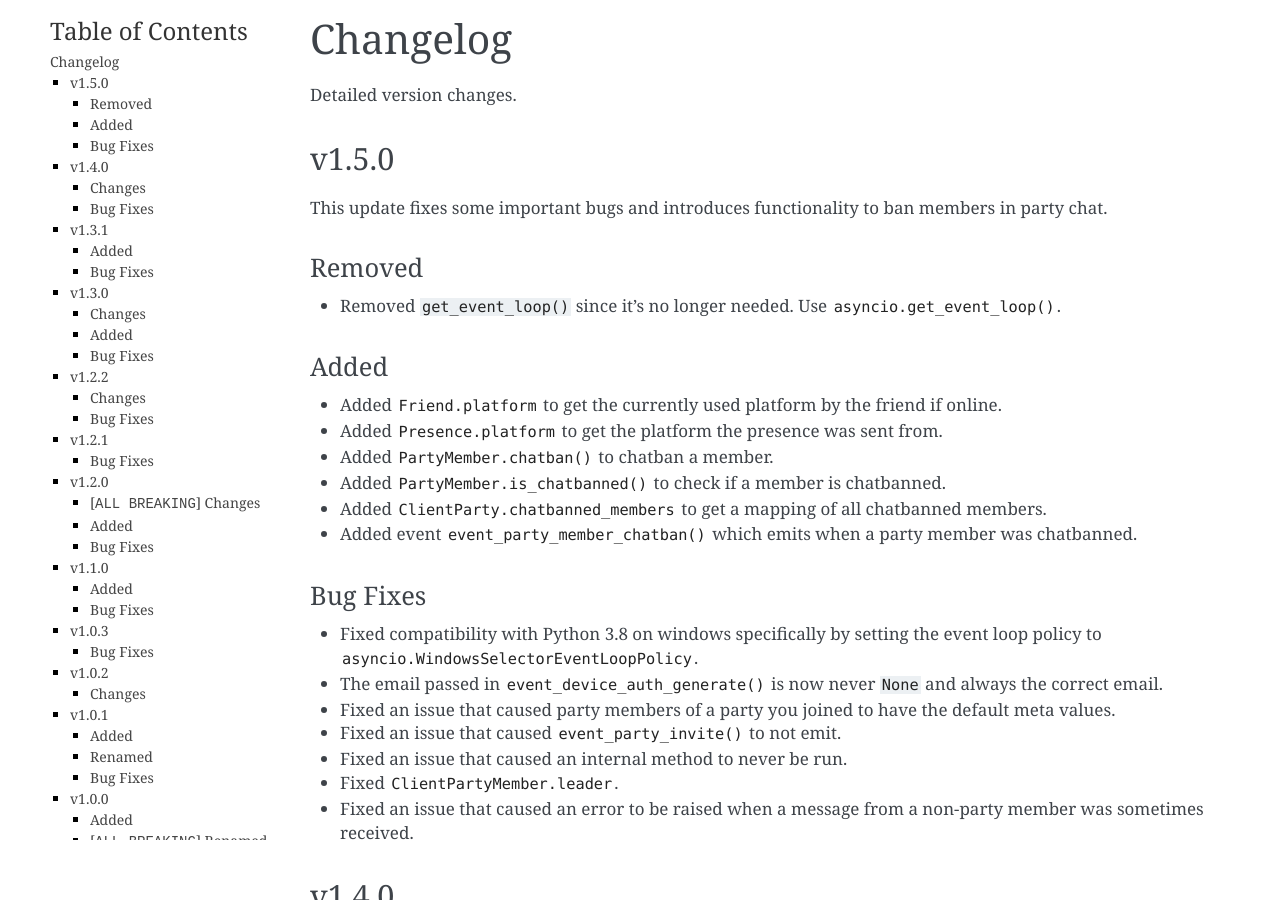
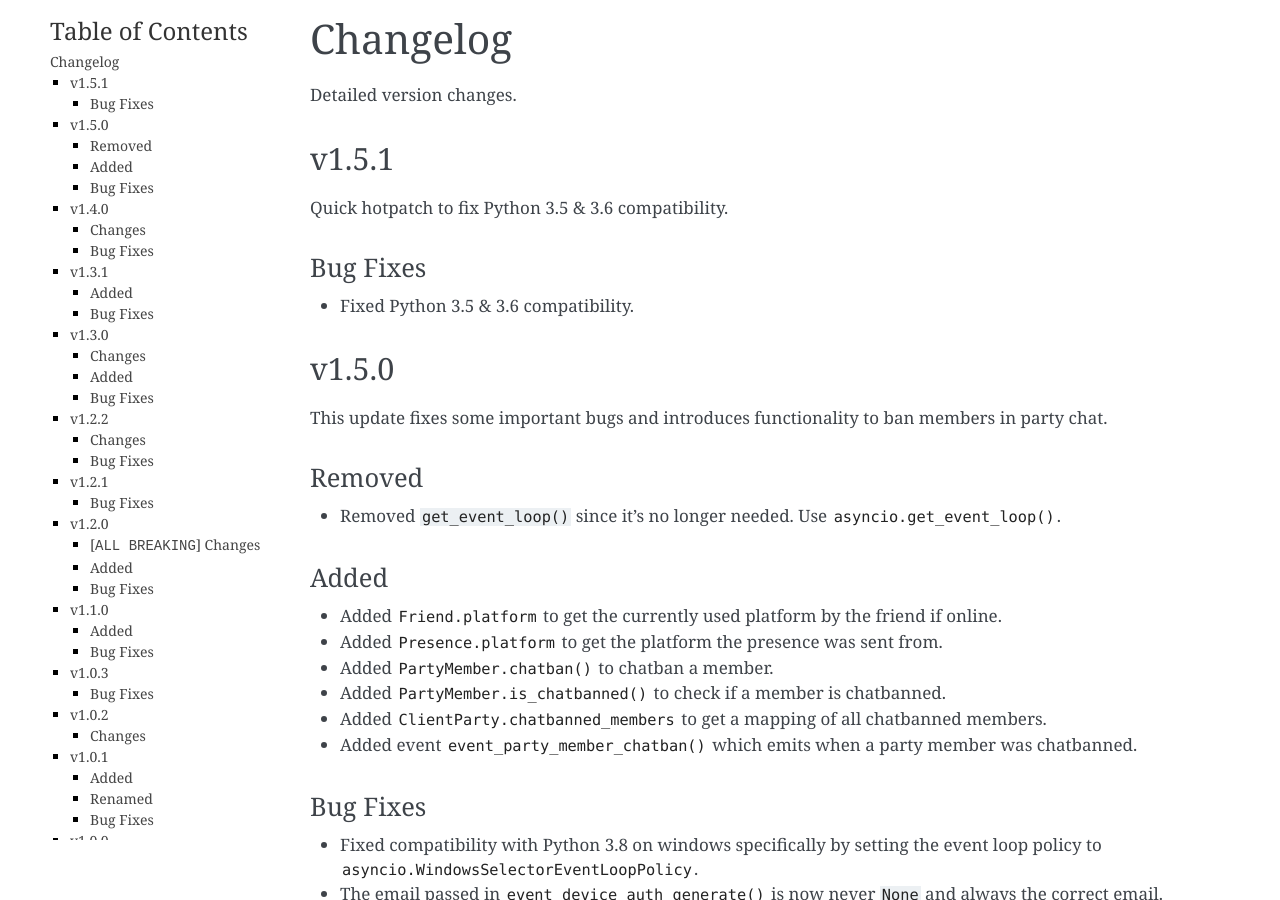
Before and after one commit to Terbau/fortnitepy, a Sphinx documentation site: the page built from docs/changelog.rst, in a window 1280 px wide and 900 px high. Built offline with Sphinx 7.4.7, drawn with Linux system fonts in a browser that asks for light colours.

Commit message:
1.5.1 changelog + version bump

```diff
--- a/docs/changelog.rst
+++ b/docs/changelog.rst
@@ -4,6 +4,17 @@ Changelog
 =========
 
 Detailed version changes.
+
+v1.5.1
+------
+
+Quick hotpatch to fix Python 3.5 & 3.6 compatibility.
+
+Bug Fixes
+~~~~~~~~~
+
+- Fixed Python 3.5 & 3.6 compatibility.
+
 
 v1.5.0
 ------
--- a/fortnitepy/__init__.py
+++ b/fortnitepy/__init__.py
@@ -25,7 +25,7 @@ OUT OF OR IN CONNECTION WITH THE SOFTWARE OR THE USE OR OTHER DEALINGS IN THE
 SOFTWARE.
 """
 
-__version__ = '1.5.0'
+__version__ = '1.5.1'
 import asyncio
 from sys import platform, version_info
 
```
